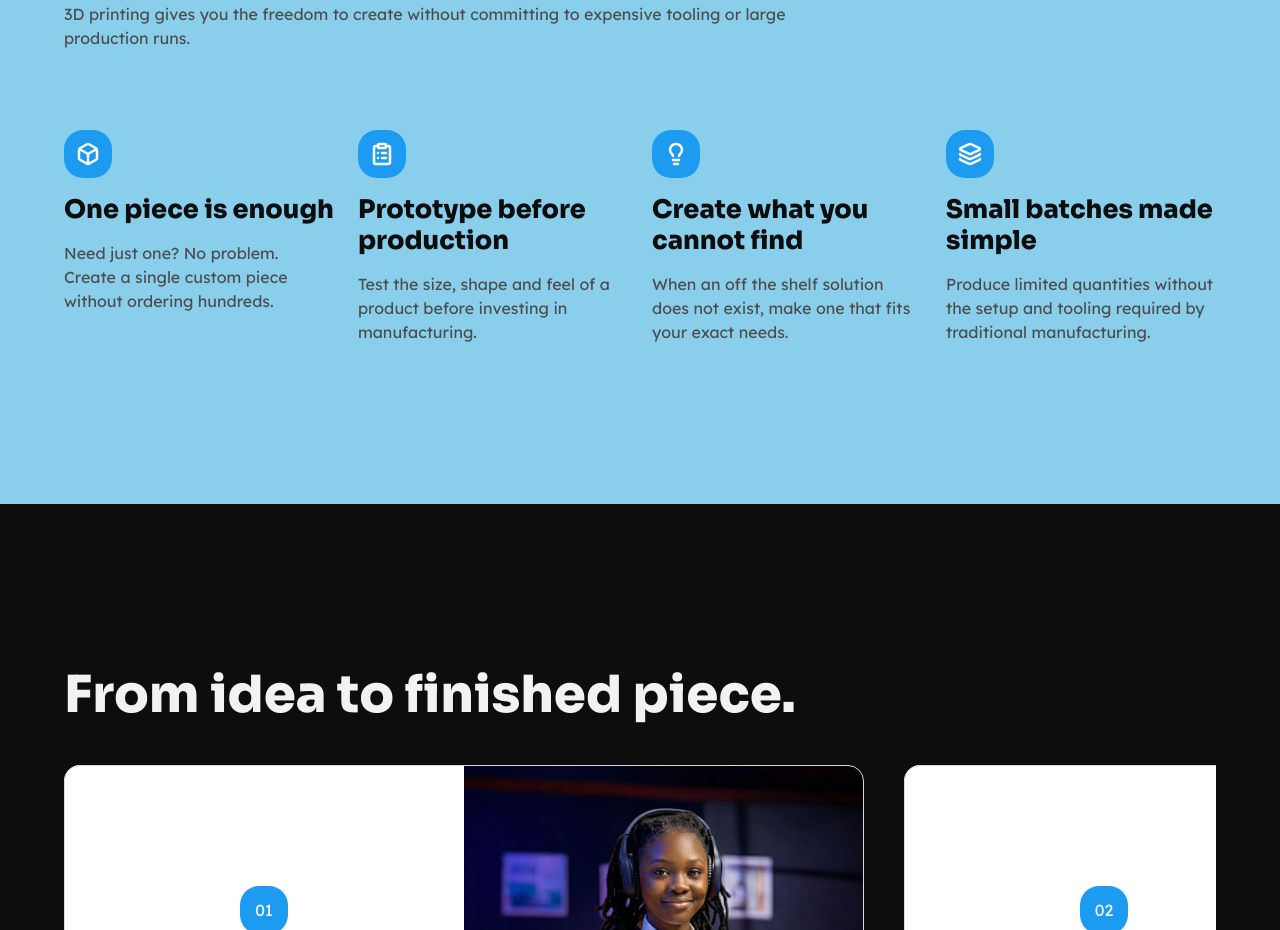
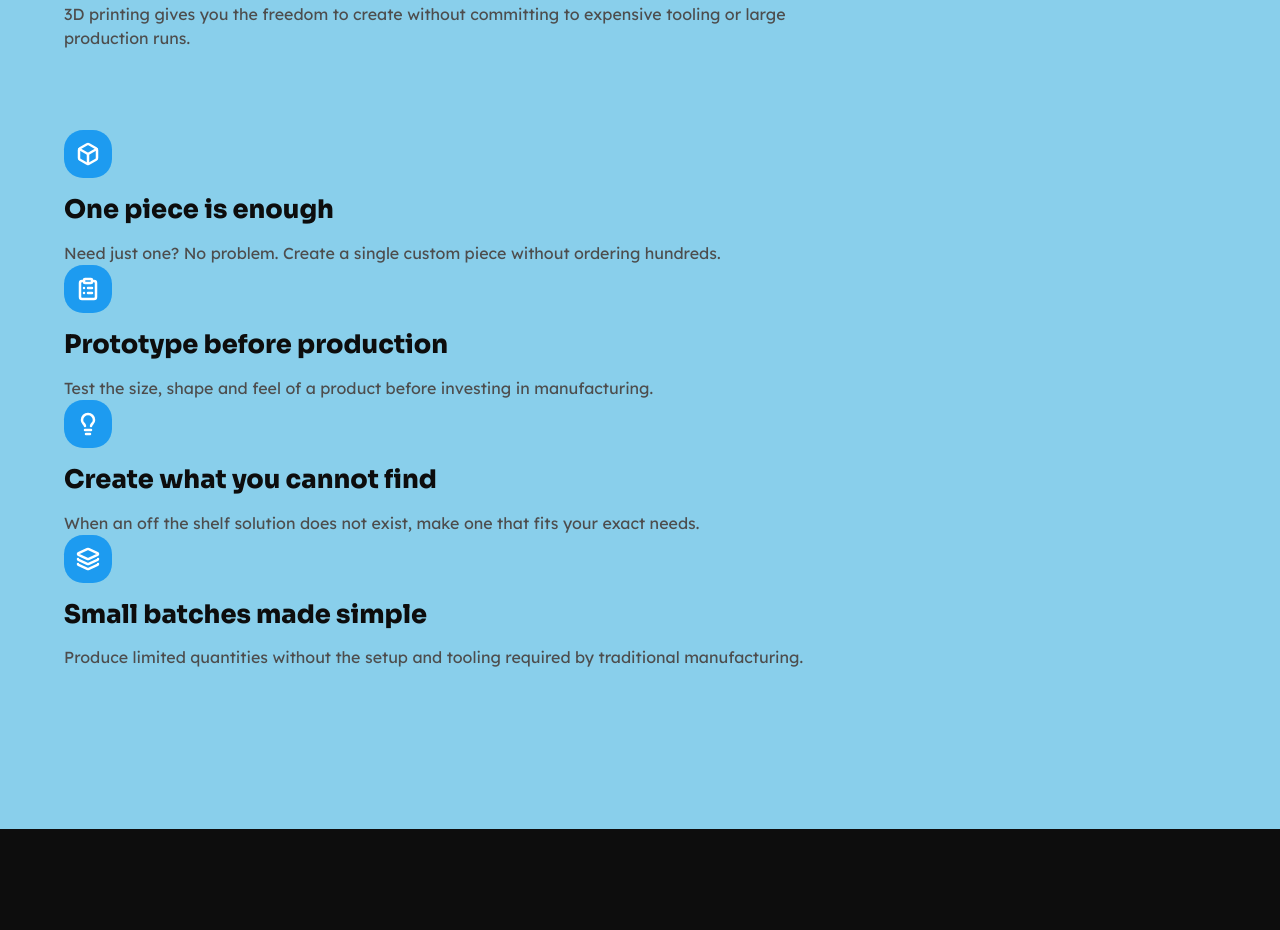
Before and after one commit to o-theophilus/extrude, a SvelteKit app: page / in a window 1280 px wide. Shown: the part 3020-3950 px from the top of the page. Built offline with nearby package versions, Linux system fonts and the light colour scheme.

Commit message:
Change grid class for layout adjustment in 3_why.svelte

```diff
--- a/src/routes/_home/3_why.svelte
+++ b/src/routes/_home/3_why.svelte
@@ -34,7 +34,7 @@
 				production runs.
 			</p>
 
-			<div class="grid_4 gap_a margin_80">
+			<div class="grid_4_b gap_a margin_80">
 				{#each whyPrint as x}
 					<div >
 						<div class="icon left bg_4 fc_2">
```
